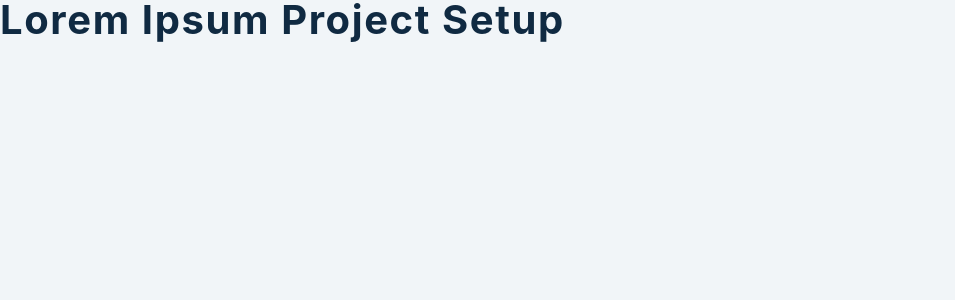
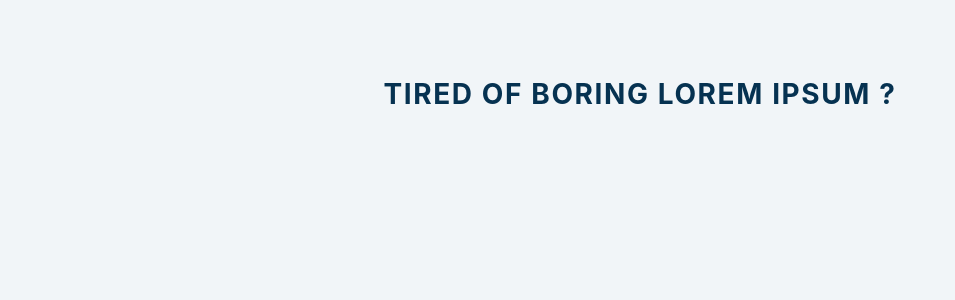
Before and after one commit to MarcoRosselDev/react-13-lorem-ipsum, a React (Create React App) app: page / in a window 1280 px wide. Shown: the top 300 px of the page, without its empty margins (0-955 px from the left). Built offline with nearby package versions, Linux system fonts and the light colour scheme.

Commit message:
first return

```diff
--- a/src/App.js
+++ b/src/App.js
@@ -1,7 +1,14 @@
 import React, { useState } from "react";
 import data from "./data";
 function App() {
-  return <h2>lorem ipsum project setup</h2>;
+  const [count, setCount] = useState(0);
+  const [text, setText] = useState([]);
+  return (
+    <section className="section-center">
+      <h3>tired of boring lorem ipsum ?</h3>
+      <form className="lore-form"></form>
+    </section>
+  );
 }
 
 export default App;
```
